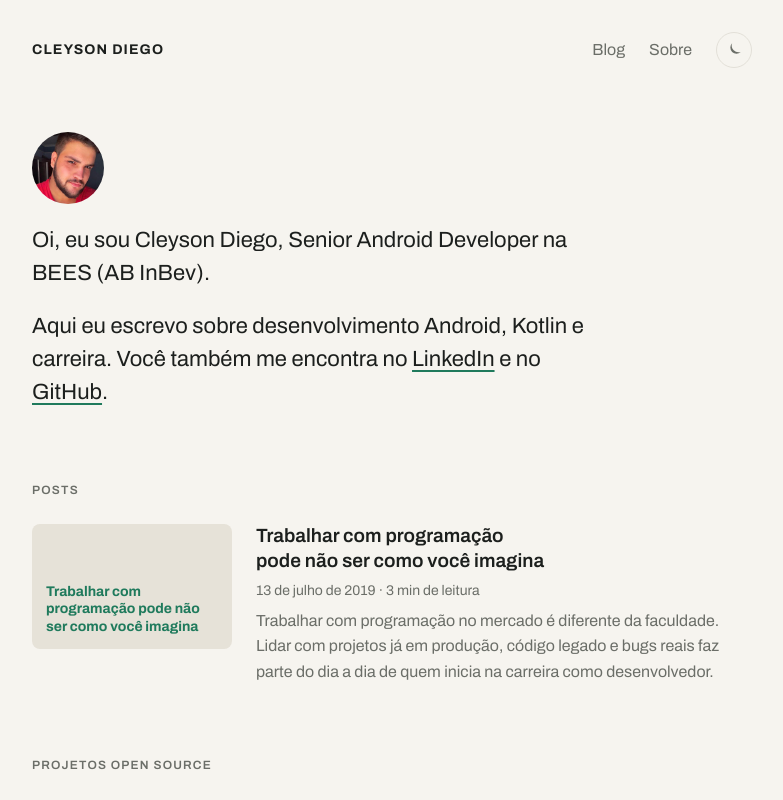
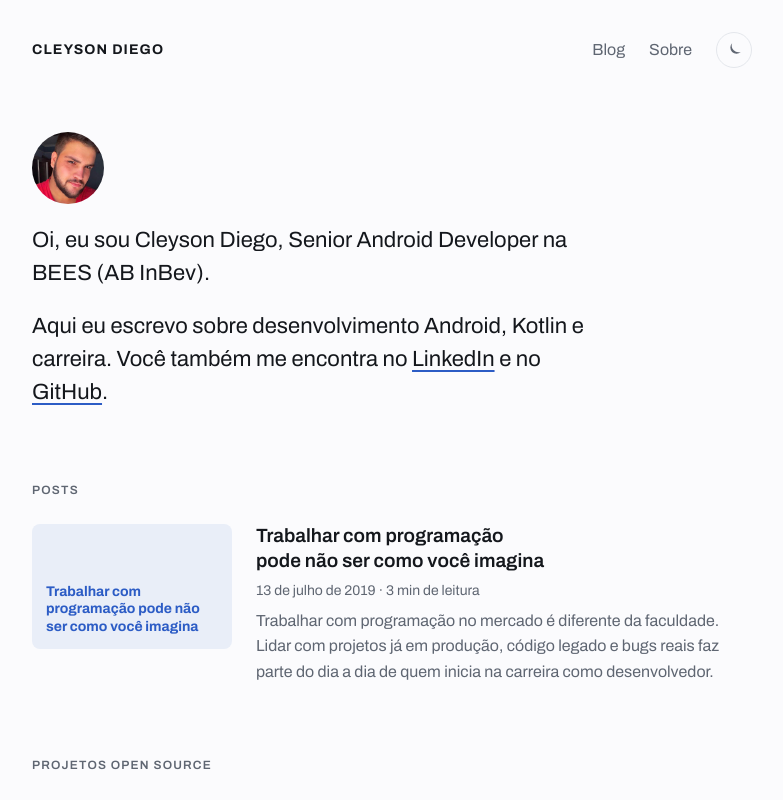
Before and after one commit to cleysondiego/cleyson.com.br, a Next.js app: page / in a window 1280 px wide. Shown: the top 800 px of the page, without its empty margins (248-1031 px from the left). Built offline with nearby package versions, Linux system fonts and the light colour scheme.

Commit message:
Troca a paleta para azul
Fundo quase branco com destaque azul; no escuro, azul-marinho com destaque azul-claro.

Co-Authored-By: Claude Opus 5.5 <noreply@anthropic.com>
Claude-Session: https://claude.ai/code/session_01PL6zdrt33kDHKW2aXZcDET

```diff
--- a/src/styles/global.scss
+++ b/src/styles/global.scss
@@ -1,28 +1,28 @@
 // Tokens de cor. O tema claro fica em :root; o escuro vale pelo sistema
 // (prefers-color-scheme) ou pela escolha manual salva em data-theme.
 :root {
-  --bg: #f6f4ef;
-  --fg: #1c1f1d;
-  --muted: #6b6e68;
-  --line: #e3e0d8;
-  --accent: #1f7a5c;
-  --thumb: #e6e2d8;
-  --code-bg: #ece9e1;
-  --pre-bg: #1c2421;
-  --pre-fg: #e4e8e3;
+  --bg: #fbfbfd;
+  --fg: #14171c;
+  --muted: #5f6672;
+  --line: #e4e7ec;
+  --accent: #2c5cc5;
+  --thumb: #e9eef8;
+  --code-bg: #eef1f6;
+  --pre-bg: #151b26;
+  --pre-fg: #e6e9ef;
   color-scheme: light;
 }
 
 @mixin dark-tokens {
-  --bg: #13201c;
-  --fg: #ece8de;
-  --muted: #a3aaa3;
-  --line: #263530;
-  --accent: #e9c46a;
-  --thumb: #1d2c27;
-  --code-bg: #1d2c27;
-  --pre-bg: #0d1714;
-  --pre-fg: #e4e8e3;
+  --bg: #0e1117;
+  --fg: #e6e9ef;
+  --muted: #9aa3b2;
+  --line: #232a35;
+  --accent: #8ab4ff;
+  --thumb: #172033;
+  --code-bg: #172033;
+  --pre-bg: #090c11;
+  --pre-fg: #e6e9ef;
   color-scheme: dark;
 }
 
```
